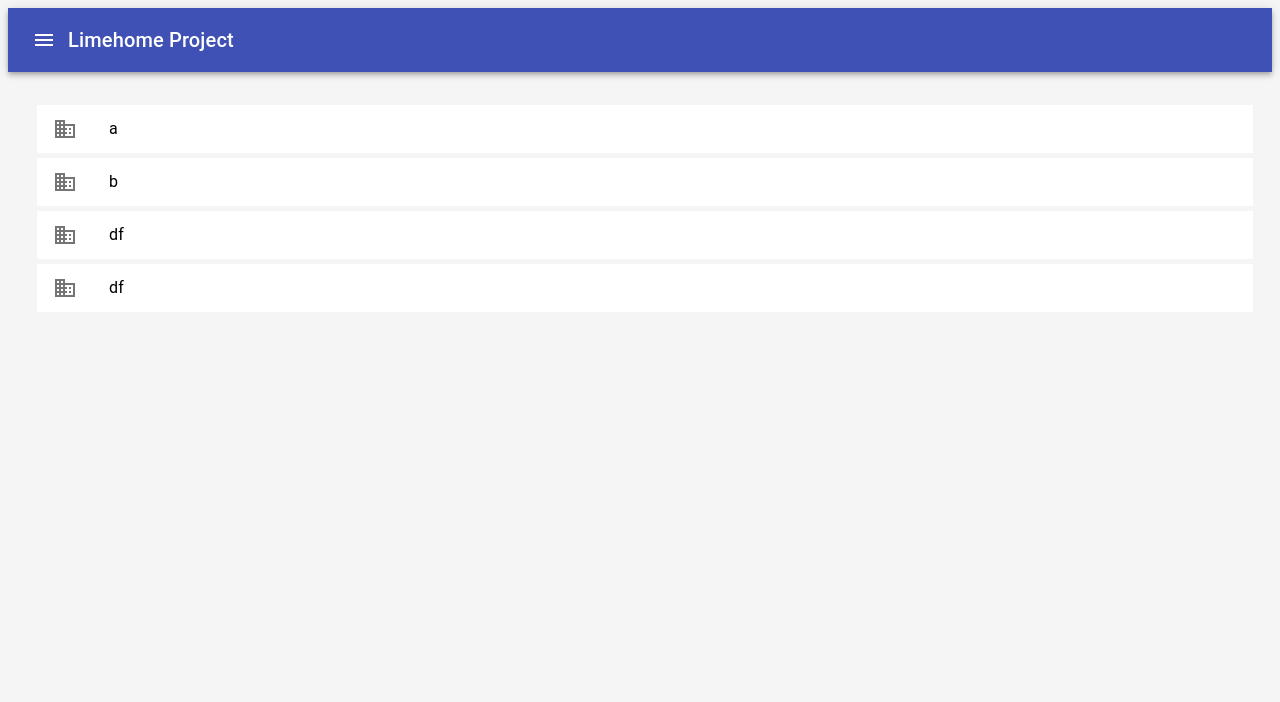
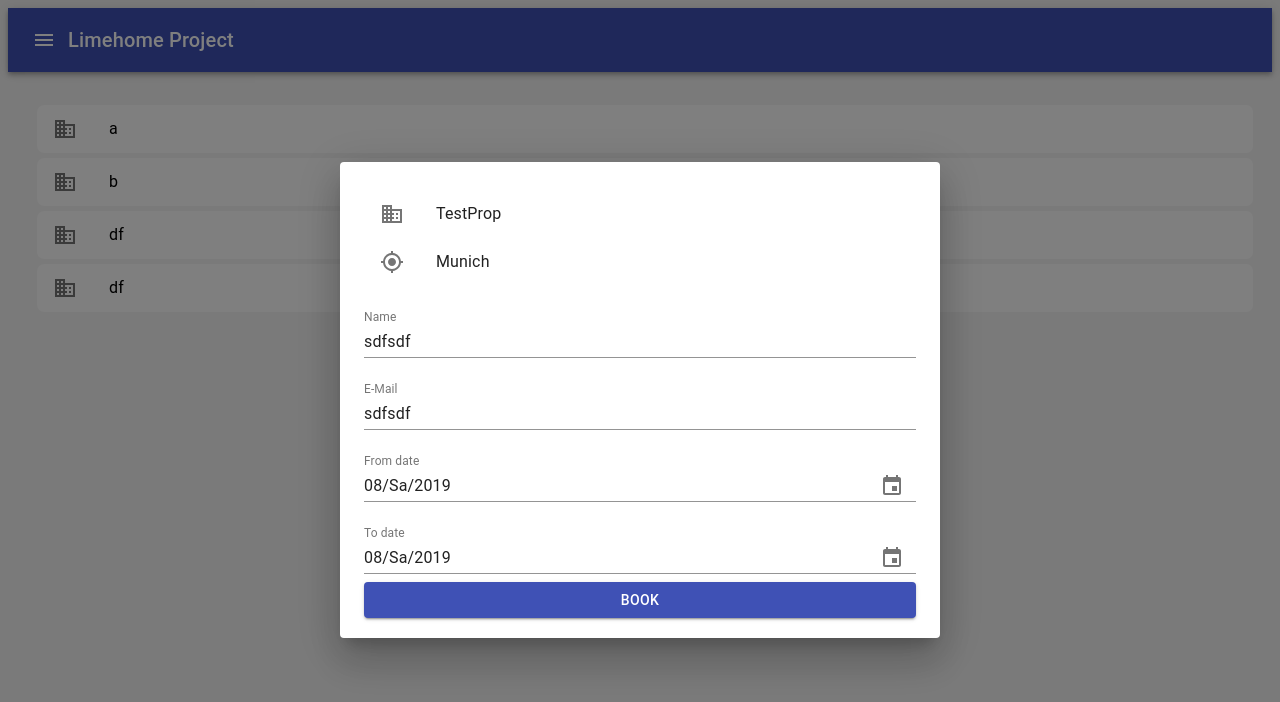
Before and after one commit to Teppichseite/PropertyFinder, a React (Create React App) app in the folder client/: page / in a window 1280 px wide. Shown: the top 702 px of the page. Built offline with nearby package versions, Linux system fonts and the light colour scheme.

Commit message:
added BookingDialog

```diff
--- a/client/package.json
+++ b/client/package.json
@@ -3,8 +3,11 @@
   "version": "0.1.0",
   "private": true,
   "dependencies": {
+    "@date-io/moment": "^1.3.9",
     "@material-ui/core": "^4.3.3",
     "@material-ui/icons": "^4.2.1",
+    "@material-ui/pickers": "^3.2.4",
+    "moment": "^2.24.0",
     "react": "^16.9.0",
     "react-dom": "^16.9.0",
     "react-redux": "^7.1.0",
--- a/client/src/components/App.js
+++ b/client/src/components/App.js
@@ -2,6 +2,7 @@
 import Frame from './Frame';
 import PropertyItem from './PropertyItem';
 import PropertyList from './PropertyList';
+import BookingDialog from './BookingDialog';
 
 export default class App extends React.Component {
 
@@ -9,6 +10,7 @@
         return (
             <Frame>
                 <PropertyList properties={["a", "b", "df", "df"]} isPending={false}></PropertyList>
+                <BookingDialog></BookingDialog>
             </Frame>
         );
     }
--- a/client/src/components/BookingDialog.js
+++ b/client/src/components/BookingDialog.js
@@ -0,0 +1,73 @@
+import React from 'react';
+import AppBar from '@material-ui/core/AppBar';
+import Toolbar from '@material-ui/core/Toolbar';
+import Typography from '@material-ui/core/Typography';
+import IconButton from '@material-ui/core/IconButton';
+import MenuIcon from '@material-ui/icons/Menu';
+import { Container } from '@material-ui/core';
+import DialogTitle from '@material-ui/core/DialogTitle';
+import Dialog from '@material-ui/core/Dialog';
+import TextField from '@material-ui/core/TextField';
+import {
+    MuiPickersUtilsProvider,
+    KeyboardTimePicker,
+    KeyboardDatePicker,
+  } from '@material-ui/pickers';
+import MomentUtils from '@date-io/moment';
+import Button from '@material-ui/core/Button';
+import '../public/style.css';
+import PropertyDataList from './PropertyDataList';
+
+export default class BookingDialog extends React.Component {
+
+    render(){
+        return (
+            <Dialog aria-labelledby="simple-dialog-title" open={true}>
+                <Container className="booking-dialog-holder">
+                    <PropertyDataList></PropertyDataList>
+                    <form noValidate autoComplete="off">
+                        <TextField
+                            className="text-field"
+                            label= "Name"
+                            value="sdfsdf"
+                            margin="normal"
+                        />
+                        <TextField
+                            className="text-field"
+                            label= "E-Mail"
+                            value="sdfsdf"
+                            margin="normal"
+                        />
+                        <MuiPickersUtilsProvider utils={MomentUtils}>
+                            <KeyboardDatePicker
+                                disableToolbar
+                                variant="inline"
+                                className="text-field"
+                                format="MM/dd/yyyy"
+                                margin="normal"
+                                id="date-picker-inline"
+                                label="From date"
+                            />
+                            <KeyboardDatePicker
+                                disableToolbar
+                                variant="inline"
+                                className="text-field"
+                                format="MM/dd/yyyy"
+                                margin="normal"
+                                id="date-picker-inline"
+                                label="To date"
+                            />
+                            <Button
+                                variant="contained"
+                                color="primary"
+                                className="text-field">
+                                Book
+                            </Button>
+                        </MuiPickersUtilsProvider>
+                    </form>
+                </Container>
+            </Dialog>
+        );
+    }
+
+}
--- /dev/null
+++ b/client/src/components/PropertyDataList.js
@@ -0,0 +1,60 @@
+import React from 'react';
+import '../public/style.css';
+import List from '@material-ui/core/List';
+import ListItem from '@material-ui/core/ListItem';
+import ListItemIcon from '@material-ui/core/ListItemIcon';
+import ListItemText from '@material-ui/core/ListItemText';
+import BusinessIcon from '@material-ui/icons/Business';
+import LocationIcon from '@material-ui/icons/MyLocation';
+import LanguageIcon from '@material-ui/icons/Language';
+
+export default class PropertyDataList extends React.Component {
+
+    render(){
+
+        const propT = {
+            property_name : "TestProp",
+            city : "Munich"
+        }
+
+        return (
+            <List>
+                {this.genListItem(propT, "property_name")}
+                {this.genListItem(propT, "city")}
+                {this.genListItem(propT, "url")}
+            </List>
+        );
+    }
+
+    genListItem(bookingDto, key){
+
+        let text = bookingDto[key];
+
+        if(!text){
+            return;
+        }
+
+        let icon;
+        switch(key){
+            case "property_name":
+                icon = (<BusinessIcon/>);
+                break;
+            case "city":
+                icon = (<LocationIcon/>);
+                break;
+            case "url":
+                icon = (<LanguageIcon/>)
+                break;
+        }
+
+        return (
+            <ListItem>
+                <ListItemIcon>
+                    {icon}
+                </ListItemIcon>
+                <ListItemText primary={text} />
+            </ListItem>
+        );
+    }
+
+}
--- a/client/src/components/PropertyItem.js
+++ b/client/src/components/PropertyItem.js
@@ -1,8 +1,6 @@
 
 import React from 'react';
 import { makeStyles } from '@material-ui/core/styles';
-import ListSubheader from '@material-ui/core/ListSubheader';
-import List from '@material-ui/core/List';
 import ListItem from '@material-ui/core/ListItem';
 import ListItemIcon from '@material-ui/core/ListItemIcon';
 import ListItemText from '@material-ui/core/ListItemText';
--- a/client/src/public/style.css
+++ b/client/src/public/style.css
@@ -4,6 +4,17 @@
 }
 
 .property-item{
+    border-radius: 7px !important;
     background : #FFFFFF !important;
     margin : 5px !important;
 }
+
+.booking-dialog-holder{
+    padding: 20px;
+    border-radius: 7px;
+    background: #FFFFFF;
+}
+
+.text-field{
+    width: 100%;
+}
```
Also changed, not shown: 1 other file (tests, documents, lock files or other folders).
